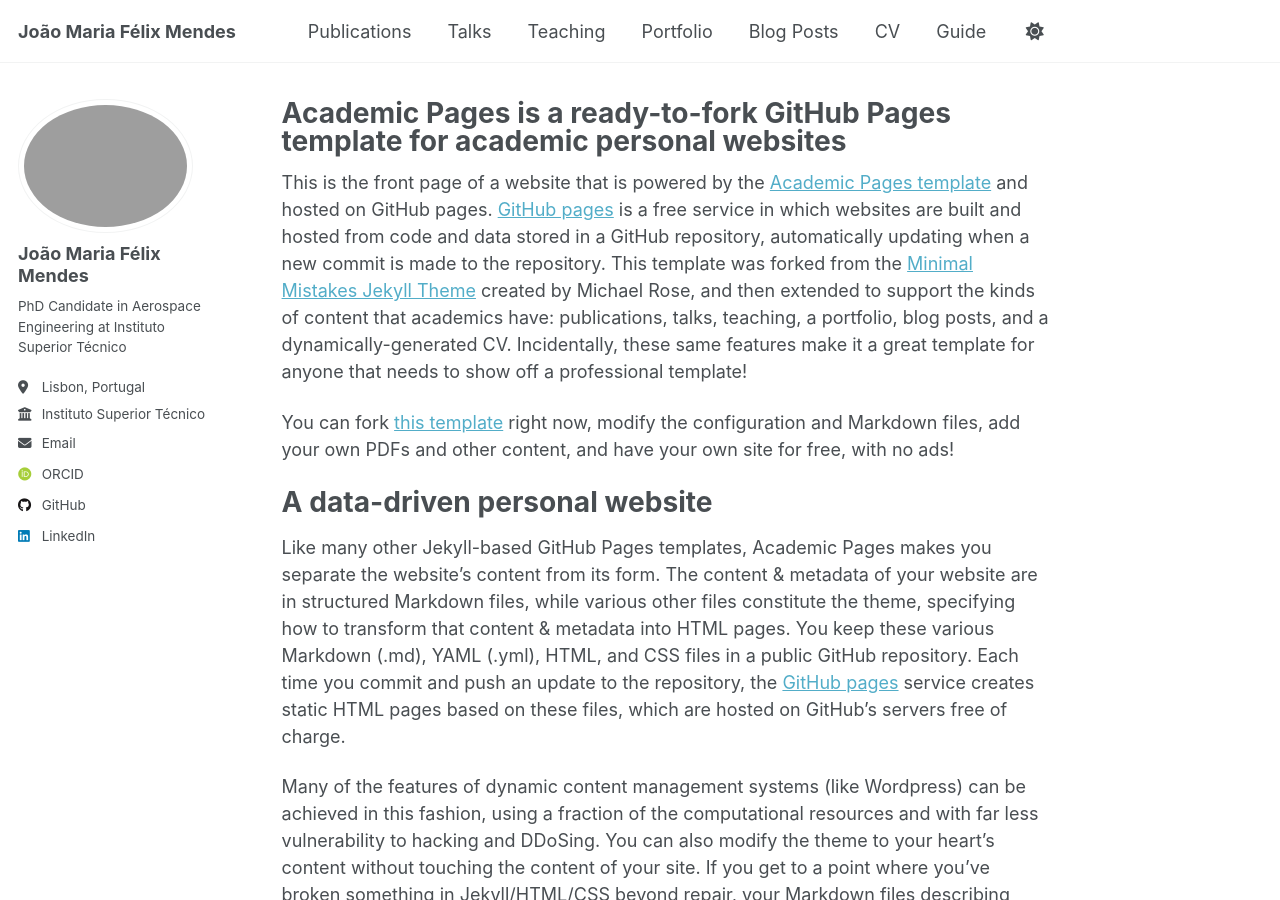
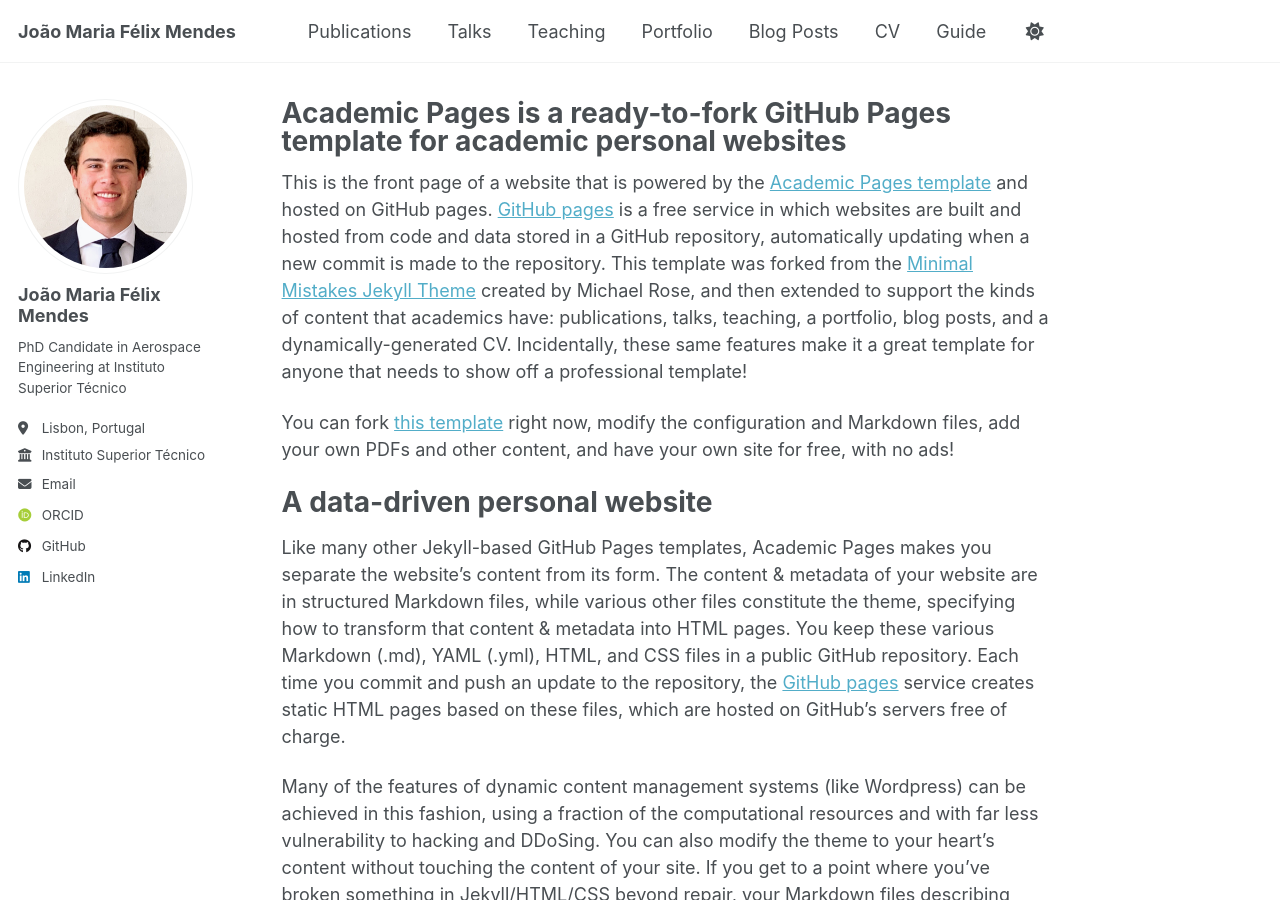
Before and after one commit to joaom2a0r0i1a/joaom2a0r0i1a.github.io, a Jekyll site: the page built from _pages/about.md, in a window 1280 px wide and 900 px high. Built offline with Jekyll 4.4.1, drawn with Linux system fonts in a browser that asks for light colours; some web fonts are replaced; a script that is not in the unit is left out.

Commit message:
Change avatar file extension from .png to .jpg

```diff
--- a/_config.yml
+++ b/_config.yml
@@ -23,7 +23,7 @@ repository               : "joaom2a0r0i1a/joaom2a0r0i1a.github.io"
 #               Additional customization can be done by editing /_includes/author-profile.html
 author:
   # Biographic information
-  avatar           : "CV_profile_cut.png"
+  avatar           : "CV_profile_cut.jpg"
   name             : "João Maria Félix Mendes"
   pronouns         : # example: "she/her"
   bio              : "PhD Candidate in Aerospace Engineering at Instituto Superior Técnico"
```
